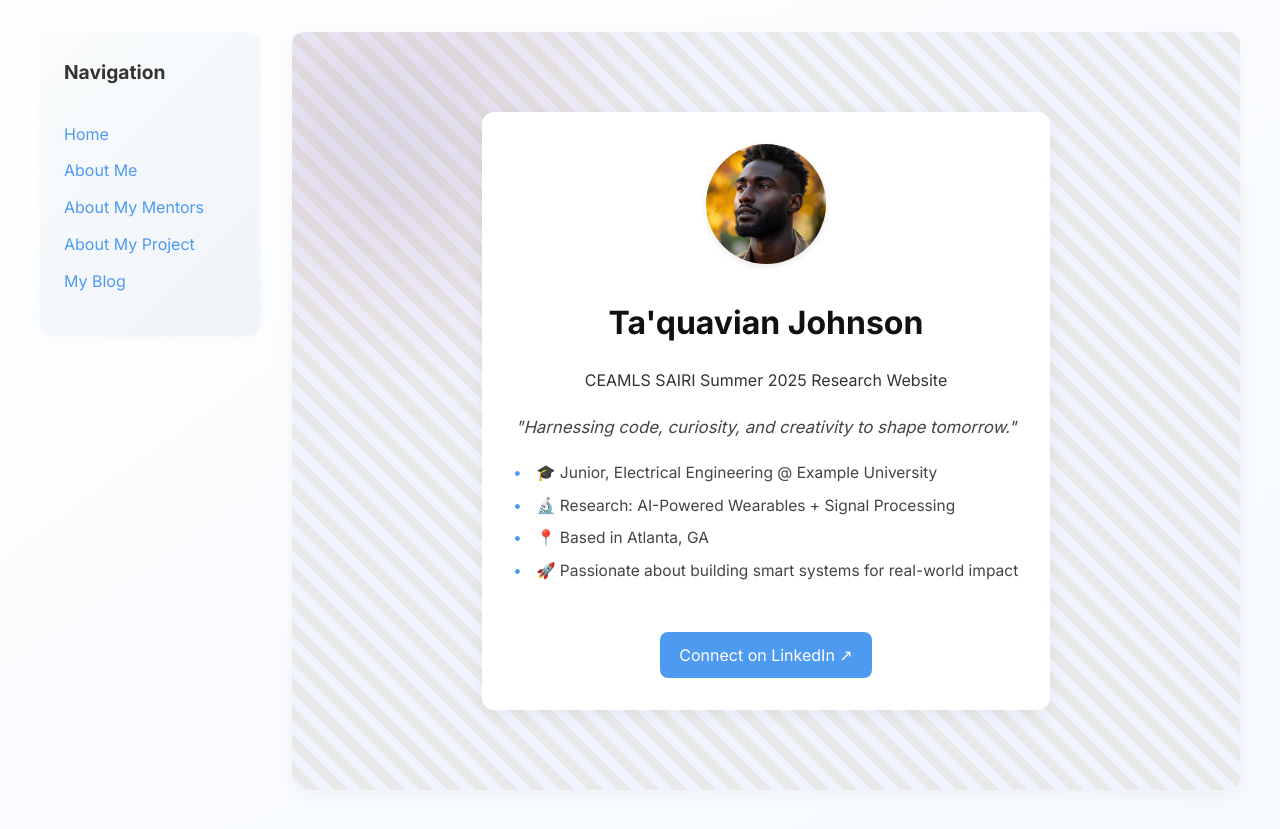
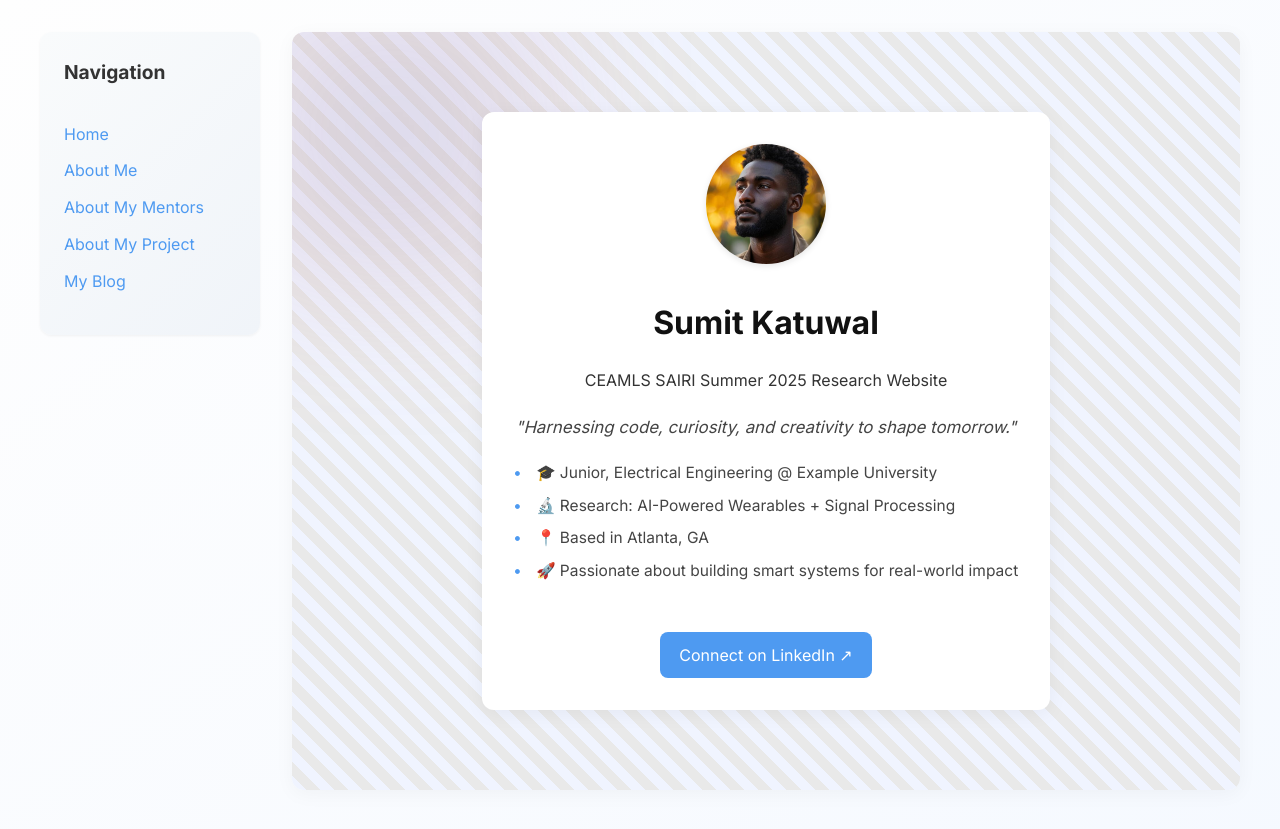
Before and after one commit to SumitKatuwal3382/SumitKatuwal3382.github.io, a Jekyll site: the page built from index.md, in a window 1280 px wide. Shown: the top 829 px of the page. Built offline with Jekyll 4.4.1, drawn with Linux system fonts in a browser that asks for light colours.

Commit message:
Update index.md

```diff
--- a/index.md
+++ b/index.md
@@ -1,6 +1,6 @@
 ---
 layout: home
-title: Ta'quavian Johnson
+title: Sumit Katuwal
 description: CEAMLS SAIRI Summer 2025 Research Website
 
 motto: "Harnessing code, curiosity, and creativity to shape tomorrow."
```
